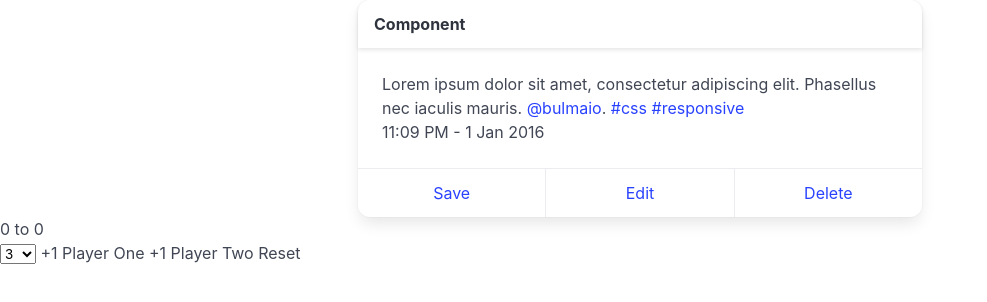
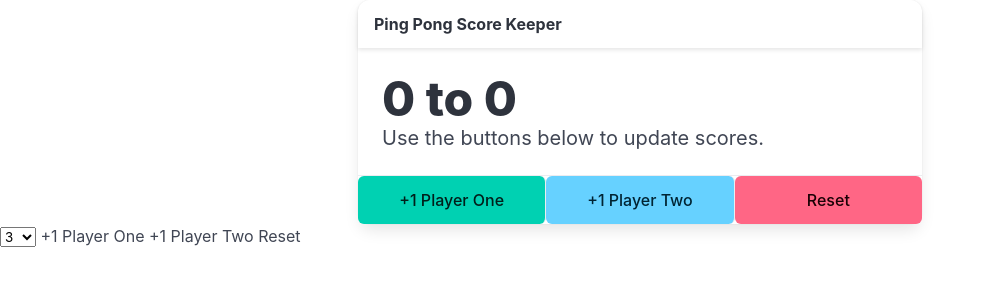
Before and after one commit to BrushankPatra/score-keeper, a plain HTML site: page index.html in a window 1280 px wide. Shown: the whole page, without its empty margins (0-987 px from the left). Drawn offline with nearby package versions, Linux system fonts and the light colour scheme.

Commit message:
card modified

```diff
--- a/index.html
+++ b/index.html
@@ -15,7 +15,7 @@
             <div class="column is-half is-offset-one-quarter">
                 <div class="card">
                     <header class="card-header">
-                        <p class="card-header-title">Component</p>
+                        <p class="card-header-title">Ping Pong Score Keeper</p>
                         <button class="card-header-icon" aria-label="more options">
                             <span class="icon">
                                 <i class="fas fa-angle-down" aria-hidden="true"></i>
@@ -24,23 +24,19 @@
                     </header>
                     <div class="card-content">
                         <div class="content">
-                            Lorem ipsum dolor sit amet, consectetur adipiscing elit. Phasellus nec
-                            iaculis mauris.
-                            <a href="#">@bulmaio</a>. <a href="#">#css</a> <a href="#">#responsive</a>
-                            <br />
-                            <time datetime="2016-1-1">11:09 PM - 1 Jan 2016</time>
+                            <h1 class="title is-1"><span id="p1Display">0</span> to <span id="p2Display">0</span></h1>
+                            <p class="subtitle">Use the buttons below to update scores.</p>
                         </div>
                     </div>
                     <footer class="card-footer">
-                        <a href="#" class="card-footer-item">Save</a>
-                        <a href="#" class="card-footer-item">Edit</a>
-                        <a href="#" class="card-footer-item">Delete</a>
+                        <button class="is-primary button card-footer-item" id="p1Button">+1 Player One</button>
+                        <button class="is-info button card-footer-item" id="p2Button">+1 Player Two</button>
+                        <button class="is-danger button card-footer-item" id="reset">Reset</button>
                     </footer>
                 </div>
             </div>
         </div>
     </div>
-    <h1><span id="p1Display">0</span> to <span id="p2Display">0</span></h1>
 
     <select name="" id="playTo">
         <option value="3">3</option>
```
